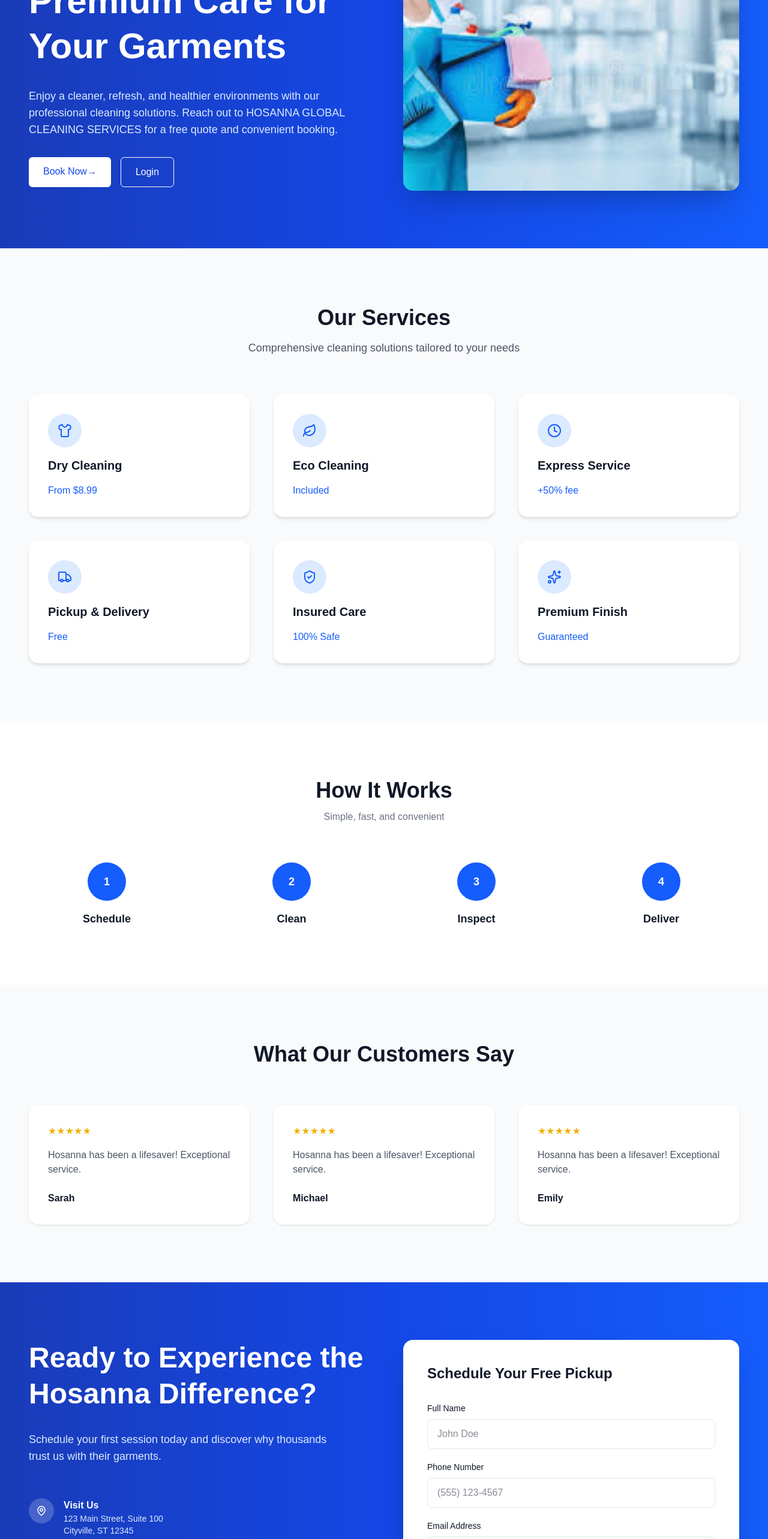
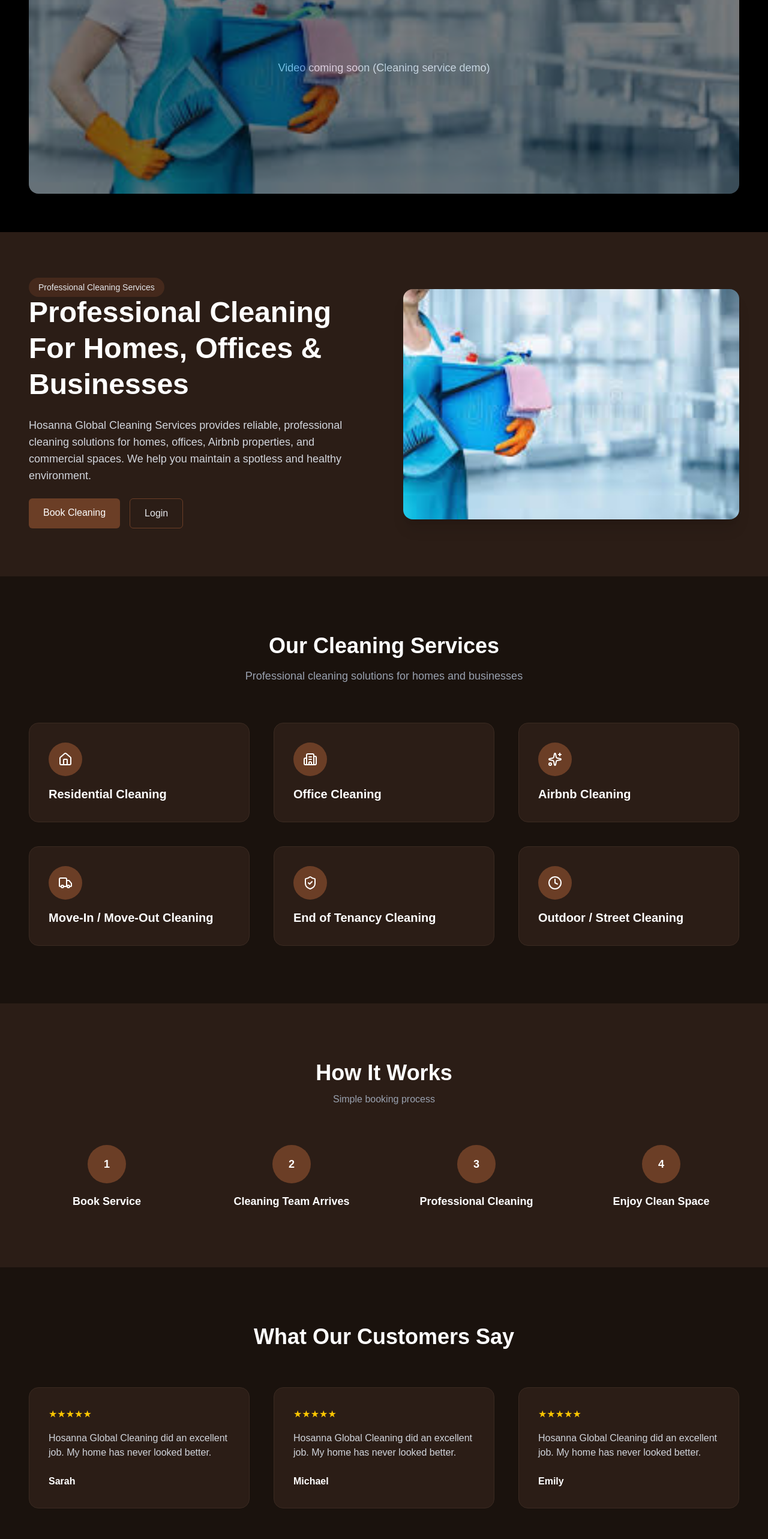
Before and after one commit to SwiftPay11/hosanna-cleaning-frontend, a Next.js app: page / in a window 1280 px wide. Shown: the part 234-2800 px from the top of the page at 60% size. Built offline with nearby package versions, Linux system fonts and the light colour scheme.

Commit message:
update home page

```diff
--- a/app/page.tsx
+++ b/app/page.tsx
@@ -3,11 +3,11 @@
 import Link from "next/link";
 import Image from "next/image";
 import {
-  Shirt,
+  Home,
+  Building2,
   Sparkles,
   Truck,
   ShieldCheck,
-  Leaf,
   Clock,
   MapPin,
   Phone,
@@ -16,329 +16,258 @@ import {
 
 export default function HomePage() {
   return (
-    <main className="font-sans text-gray-900">
+    <main className="font-sans bg-[#2b1d16] text-gray-200">
 
       {/* ================= NAVBAR ================= */}
-      <nav className="bg-white/90 backdrop-blur sticky top-0 z-50 shadow-sm">
+      <nav className="bg-[#1a120d]/90 backdrop-blur sticky top-0 z-50 border-b border-[#3a2a21]">
         <div className="max-w-7xl mx-auto px-6 lg:px-12 py-4 flex justify-between items-center">
 
           <div className="flex items-center gap-3">
-            <div className="w-10 h-10 bg-blue-600 rounded-full flex items-center justify-center">
+            <div className="w-10 h-10 bg-[#6b3e26] rounded-full flex items-center justify-center">
               <Sparkles size={18} className="text-white" />
             </div>
-            <span className="text-xl font-semibold text-blue-700">
-              Hosanna Global Cleaning Service
+
+            <span className="text-xl font-semibold text-white">
+              Hosanna Global Cleaning
             </span>
           </div>
 
           <div className="hidden md:flex items-center gap-10 text-sm font-medium">
-            <Link href="/services" className="hover:text-blue-600 transition">
+
+            <Link href="/services" className="hover:text-[#caa27c] transition">
               Services
             </Link>
-            <a href="#how" className="hover:text-blue-600 transition">
+
+            <a href="#how" className="hover:text-[#caa27c] transition">
               How It Works
             </a>
-            <a href="#why" className="hover:text-blue-600 transition">
-              Why Choose Us
-            </a>
-            <a href="#reviews" className="hover:text-blue-600 transition">
+
+            <a href="#reviews" className="hover:text-[#caa27c] transition">
               Reviews
             </a>
+
             <Link
               href="/contact"
-              className="bg-blue-600 text-white px-5 py-2.5 rounded-md hover:bg-blue-700 transition"
+              className="bg-[#6b3e26] text-white px-5 py-2.5 rounded-md hover:bg-[#8a5234] transition"
             >
               Book Now
             </Link>
+
           </div>
         </div>
       </nav>
 
+      {/* ================= MEDIA SECTION ================= */}
+      <section className="bg-black py-16">
+        <div className="max-w-7xl mx-auto px-6 lg:px-12">
+
+          <div className="relative w-full h-[420px] rounded-2xl overflow-hidden shadow-2xl">
+
+            {/* VIDEO PLACEHOLDER */}
+            <div className="absolute inset-0 flex items-center justify-center bg-black/70">
+              <p className="text-gray-300 text-lg">
+                Video coming soon (Cleaning service demo)
+              </p>
+            </div>
+
+            <Image
+              src="/hero.png"
+              alt="Cleaning service"
+              fill
+              className="object-cover opacity-50"
+            />
+
+          </div>
+        </div>
+      </section>
+
       {/* ================= HERO ================= */}
-      <section className="bg-gradient-to-r from-blue-800 via-blue-700 to-blue-600 text-white">
-        <div className="max-w-7xl mx-auto px-6 lg:px-12 py-24 grid lg:grid-cols-2 gap-16 items-center">
+      <section className="py-20">
+        <div className="max-w-7xl mx-auto px-6 lg:px-12 grid lg:grid-cols-2 gap-16 items-center">
 
-          {/* LEFT */}
-          <div className="space-y-8 animate-fadeIn">
+          <div className="space-y-6">
 
-            <span className="bg-white/20 px-4 py-2 rounded-full text-sm tracking-wide">
+            <span className="bg-[#6b3e26]/40 px-4 py-2 rounded-full text-sm">
               Professional Cleaning Services
             </span>
 
-            <h1 className="text-4xl md:text-5xl lg:text-6xl font-bold leading-tight">
-              Premium Care for Your Garments
+            <h1 className="text-4xl md:text-5xl font-bold leading-tight text-white">
+              Professional Cleaning For Homes, Offices & Businesses
             </h1>
 
-            <p className="text-lg text-blue-100 max-w-xl">
-              Enjoy a cleaner, refresh, and healthier environments
-              with our professional cleaning solutions. Reach out to
-              HOSANNA GLOBAL CLEANING SERVICES for a free quote and
-              convenient booking.
+            <p className="text-gray-300 text-lg max-w-xl">
+              Hosanna Global Cleaning Services provides reliable,
+              professional cleaning solutions for homes, offices,
+              Airbnb properties, and commercial spaces.
+              We help you maintain a spotless and healthy environment.
             </p>
 
-            <div className="flex flex-wrap gap-4">
+            <div className="flex gap-4 flex-wrap">
+
               <Link
                 href="/register"
-                className="bg-white text-blue-700 px-6 py-3 rounded-md font-medium hover:scale-105 transition"
+                className="bg-[#6b3e26] text-white px-6 py-3 rounded-md hover:bg-[#8a5234] transition"
               >
-                Book Now→
+                Book Cleaning
               </Link>
 
               <Link
                 href="/login"
-                className="border border-white px-6 py-3 rounded-md hover:bg-white hover:text-blue-700 transition"
+                className="border border-[#6b3e26] px-6 py-3 rounded-md hover:bg-[#6b3e26] transition"
               >
                 Login
               </Link>
+
             </div>
           </div>
 
-          {/* RIGHT IMAGE */}
-          <div className="relative h-96 w-full rounded-2xl overflow-hidden shadow-2xl">
+          <div className="relative h-96 w-full rounded-2xl overflow-hidden shadow-xl">
             <Image
-              src="/hero.png"
-              alt="Dry cleaning service"
+              src="/cleaning.jpg"
+              alt="Professional cleaning service"
               fill
               className="object-cover"
             />
           </div>
+
         </div>
       </section>
 
       {/* ================= SERVICES ================= */}
-      <section className="py-24 bg-gray-50">
+      <section className="py-24 bg-[#1a120d]">
         <div className="max-w-7xl mx-auto px-6 lg:px-12 text-center mb-16">
-          <h2 className="text-4xl font-bold mb-4">Our Services</h2>
-          <p className="text-gray-600 text-lg">
-            Comprehensive cleaning solutions tailored to your needs
+
+          <h2 className="text-4xl font-bold text-white mb-4">
+            Our Cleaning Services
+          </h2>
+
+          <p className="text-gray-400 text-lg">
+            Professional cleaning solutions for homes and businesses
           </p>
+
         </div>
 
         <div className="max-w-7xl mx-auto px-6 lg:px-12 grid sm:grid-cols-2 lg:grid-cols-3 gap-10">
 
           {[
-            { icon: <Shirt />, title: "Dry Cleaning", price: "From $8.99" },
-            { icon: <Leaf />, title: "Eco Cleaning", price: "Included" },
-            { icon: <Clock />, title: "Express Service", price: "+50% fee" },
-            { icon: <Truck />, title: "Pickup & Delivery", price: "Free" },
-            { icon: <ShieldCheck />, title: "Insured Care", price: "100% Safe" },
-            { icon: <Sparkles />, title: "Premium Finish", price: "Guaranteed" },
+            { icon: <Home />, title: "Residential Cleaning" },
+            { icon: <Building2 />, title: "Office Cleaning" },
+            { icon: <Sparkles />, title: "Airbnb Cleaning" },
+            { icon: <Truck />, title: "Move-In / Move-Out Cleaning" },
+            { icon: <ShieldCheck />, title: "End of Tenancy Cleaning" },
+            { icon: <Clock />, title: "Outdoor / Street Cleaning" },
           ].map((service, i) => (
+
             <div
               key={i}
-              className="bg-white p-8 rounded-2xl shadow-md hover:shadow-xl hover:-translate-y-2 transition duration-300 space-y-4"
+              className="bg-[#2b1d16] p-8 rounded-2xl border border-[#3a2a21] hover:border-[#6b3e26] hover:-translate-y-2 transition space-y-4"
             >
-              <div className="w-14 h-14 bg-blue-100 rounded-full flex items-center justify-center text-blue-600">
+
+              <div className="w-14 h-14 bg-[#6b3e26] rounded-full flex items-center justify-center text-white">
                 {service.icon}
               </div>
 
-              <h3 className="text-xl font-semibold">{service.title}</h3>
-              <p className="text-blue-600 font-medium">{service.price}</p>
+              <h3 className="text-xl font-semibold text-white">
+                {service.title}
+              </h3>
+
             </div>
+
           ))}
         </div>
       </section>
 
       {/* ================= HOW IT WORKS ================= */}
-      <section id="how" className="py-24 bg-white">
+      <section id="how" className="py-24">
         <div className="text-center mb-16">
-          <h2 className="text-4xl font-bold">How It Works</h2>
-          <p className="text-gray-500 mt-3">
-            Simple, fast, and convenient
+
+          <h2 className="text-4xl font-bold text-white">
+            How It Works
+          </h2>
+
+          <p className="text-gray-400 mt-3">
+            Simple booking process
           </p>
+
         </div>
 
         <div className="max-w-7xl mx-auto px-6 lg:px-12 grid md:grid-cols-4 gap-12 text-center">
-          {["Schedule", "Clean", "Inspect", "Deliver"].map((step, i) => (
+
+          {["Book Service", "Cleaning Team Arrives", "Professional Cleaning", "Enjoy Clean Space"].map((step, i) => (
+
             <div key={i} className="space-y-4">
-              <div className="w-16 h-16 bg-blue-600 text-white rounded-full flex items-center justify-center mx-auto text-lg font-semibold">
+
+              <div className="w-16 h-16 bg-[#6b3e26] text-white rounded-full flex items-center justify-center mx-auto text-lg font-semibold">
                 {i + 1}
               </div>
-              <h4 className="font-semibold text-lg">{step}</h4>
+
+              <h4 className="font-semibold text-lg text-white">
+                {step}
+              </h4>
+
             </div>
+
           ))}
+
         </div>
       </section>
 
       {/* ================= TESTIMONIALS ================= */}
-      <section id="reviews" className="py-24 bg-gray-50">
+      <section id="reviews" className="py-24 bg-[#1a120d]">
+
         <div className="text-center mb-16">
-          <h2 className="text-4xl font-bold">What Our Customers Say</h2>
+
+          <h2 className="text-4xl font-bold text-white">
+            What Our Customers Say
+          </h2>
+
         </div>
 
         <div className="max-w-7xl mx-auto px-6 lg:px-12 grid md:grid-cols-3 gap-10">
+
           {["Sarah", "Michael", "Emily"].map((name, i) => (
+
             <div
               key={i}
-              className="bg-white p-8 rounded-2xl shadow-sm hover:shadow-lg transition"
+              className="bg-[#2b1d16] p-8 rounded-2xl border border-[#3a2a21]"
             >
-              <p className="text-yellow-500 mb-4">★★★★★</p>
-              <p className="text-gray-600">
-                Hosanna has been a lifesaver! Exceptional service.
-              </p>
-              <p className="mt-6 font-semibold">{name}</p>
-            </div>
-          ))}
-        </div>
-      </section>
 
-      {/* ================= BOOKING CTA SECTION ================= */}
-<section className="bg-gradient-to-r from-blue-800 via-blue-700 to-blue-600 text-white py-24">
-  <div className="max-w-7xl mx-auto px-6 lg:px-12 grid lg:grid-cols-2 gap-16 items-start">
+              <p className="text-yellow-400 mb-4">★★★★★</p>
 
-    {/* LEFT SIDE */}
-    <div className="space-y-8">
-
-      <h2 className="text-4xl md:text-5xl font-bold leading-tight">
-        Ready to Experience the Hosanna Difference?
-      </h2>
-
-      <p className="text-lg text-blue-100 max-w-lg">
-        Schedule your first session today and discover why thousands trust us with their garments.
+              <p className="text-gray-300">
+                Hosanna Global Cleaning did an excellent job.
+                My home has never looked better.
               </p>
 
-      <div className="space-y-6 pt-6">
+              <p className="mt-6 font-semibold text-white">
+                {name}
+              </p>
 
-        <div className="flex items-start gap-4">
-          <div className="bg-white/20 p-3 rounded-full">
-            <MapPin size={18} />
-          </div>
-          <div>
-            <p className="font-semibold">Visit Us</p>
-            <p className="text-blue-100 text-sm">
-              123 Main Street, Suite 100<br />
-              Cityville, ST 12345
-            </p>
-          </div>
             </div>
 
-        <div className="flex items-start gap-4">
-          <div className="bg-white/20 p-3 rounded-full">
-            <Phone size={18} />
-          </div>
-          <div>
-            <p className="font-semibold">Call Us</p>
-            <p className="text-blue-100 text-sm">(555) 123-4567</p>
-          </div>
+          ))}
+
         </div>
 
-        <div className="flex items-start gap-4">
-          <div className="bg-white/20 p-3 rounded-full">
-            <Mail size={18} />
-          </div>
-          <div>
-            <p className="font-semibold">Email Us</p>
-            <p className="text-blue-100 text-sm">
-              info@hosannaglobal.com
-            </p>
-          </div>
-        </div>
-
-        <div className="flex items-start gap-4">
-          <div className="bg-white/20 p-3 rounded-full">
-            <Clock size={18} />
-          </div>
-          <div>
-            <p className="font-semibold">Business Hours</p>
-            <p className="text-blue-100 text-sm">
-              Mon-Fri: 7:00 AM - 7:00 PM<br />
-              Sat: 8:00 AM - 5:00 PM<br />
-              Sun: Closed
-            </p>
-          </div>
-        </div>
-
-      </div>
-    </div>
-
-    {/* RIGHT SIDE - FORM */}
-    <div className="bg-white rounded-2xl shadow-2xl p-10 text-gray-900">
-
-      <h3 className="text-2xl font-bold mb-8">
-        Schedule Your Free Pickup
-      </h3>
-
-      <form className="space-y-5">
-
-        <div>
-          <label className="block text-sm font-medium mb-2">
-            Full Name
-          </label>
-          <input
-            type="text"
-            placeholder="John Doe"
-            className="w-full border border-gray-200 rounded-lg px-4 py-3 focus:outline-none focus:ring-2 focus:ring-blue-600"
-          />
-        </div>
-
-        <div>
-          <label className="block text-sm font-medium mb-2">
-            Phone Number
-          </label>
-          <input
-            type="text"
-            placeholder="(555) 123-4567"
-            className="w-full border border-gray-200 rounded-lg px-4 py-3 focus:outline-none focus:ring-2 focus:ring-blue-600"
-          />
-        </div>
-
-        <div>
-          <label className="block text-sm font-medium mb-2">
-            Email Address
-          </label>
-          <input
-            type="email"
-            placeholder="john@example.com"
-            className="w-full border border-gray-200 rounded-lg px-4 py-3 focus:outline-none focus:ring-2 focus:ring-blue-600"
-          />
-        </div>
-
-        <div>
-          <label className="block text-sm font-medium mb-2">
-            Pickup Address
-          </label>
-          <input
-            type="text"
-            placeholder="123 Your Street"
-            className="w-full border border-gray-200 rounded-lg px-4 py-3 focus:outline-none focus:ring-2 focus:ring-blue-600"
-          />
-        </div>
-
-        <div>
-          <label className="block text-sm font-medium mb-2">
-            Preferred Pickup Date
-          </label>
-          <input
-            type="date"
-            className="w-full border border-gray-200 rounded-lg px-4 py-3 focus:outline-none focus:ring-2 focus:ring-blue-600"
-          />
-        </div>
-
-        <button
-          type="submit"
-          className="w-full bg-blue-600 text-white py-3 rounded-lg font-medium hover:bg-blue-700 transition"
-        >
-          Book Now
-        </button>
-
-      </form>
-    </div>
-
-  </div>
       </section>
 
       {/* ================= FOOTER ================= */}
-      <footer className="bg-blue-800 text-white py-12 text-center space-y-4">
+      <footer className="bg-black text-gray-400 py-12 text-center space-y-4">
+
         <p className="text-sm">
-          © 2026 Hosanna Global. All rights reserved.
+          © 2026 Hosanna Global Cleaning Services
         </p>
 
         <div className="flex justify-center gap-8 text-sm">
+
           <Link href="/privacy">Privacy Policy</Link>
           <Link href="/services">Services</Link>
           <Link href="/contact">Contact</Link>
+
         </div>
+
       </footer>
+
     </main>
   );
 }
```
Also changed, not shown: public/cleaning.jpg (added). Lines whose indentation alone changed are shown as unchanged.
